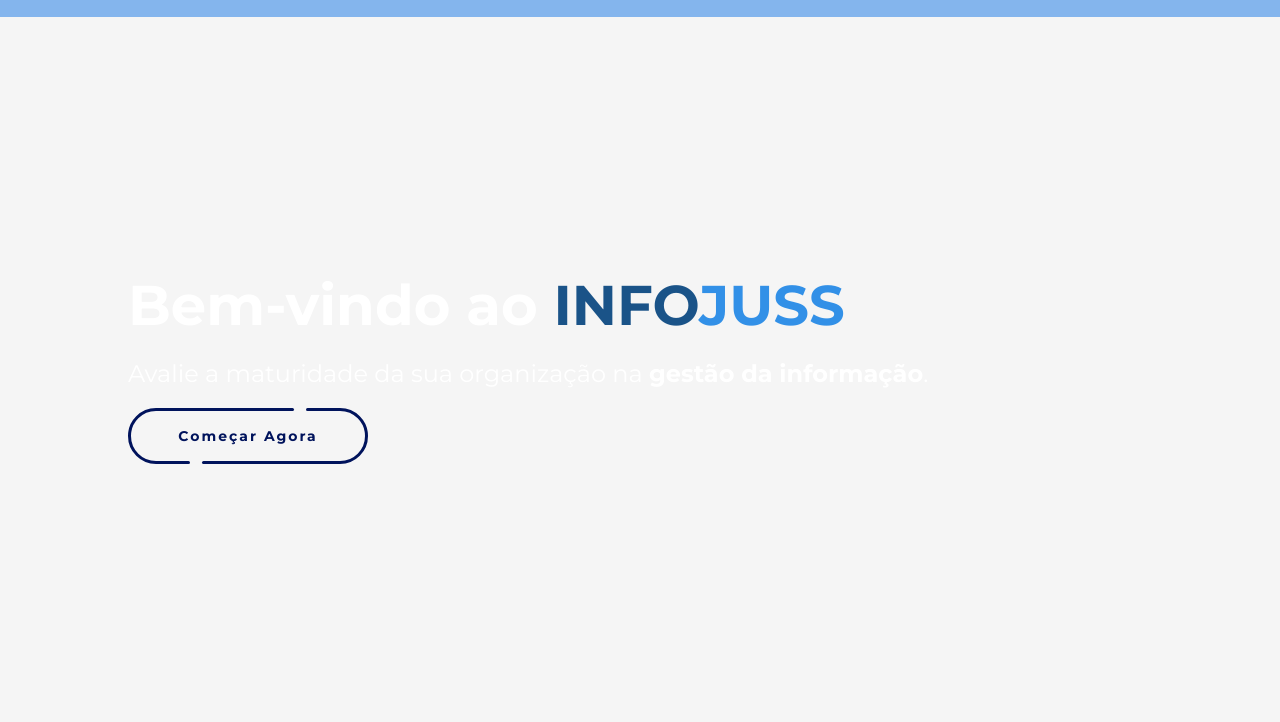
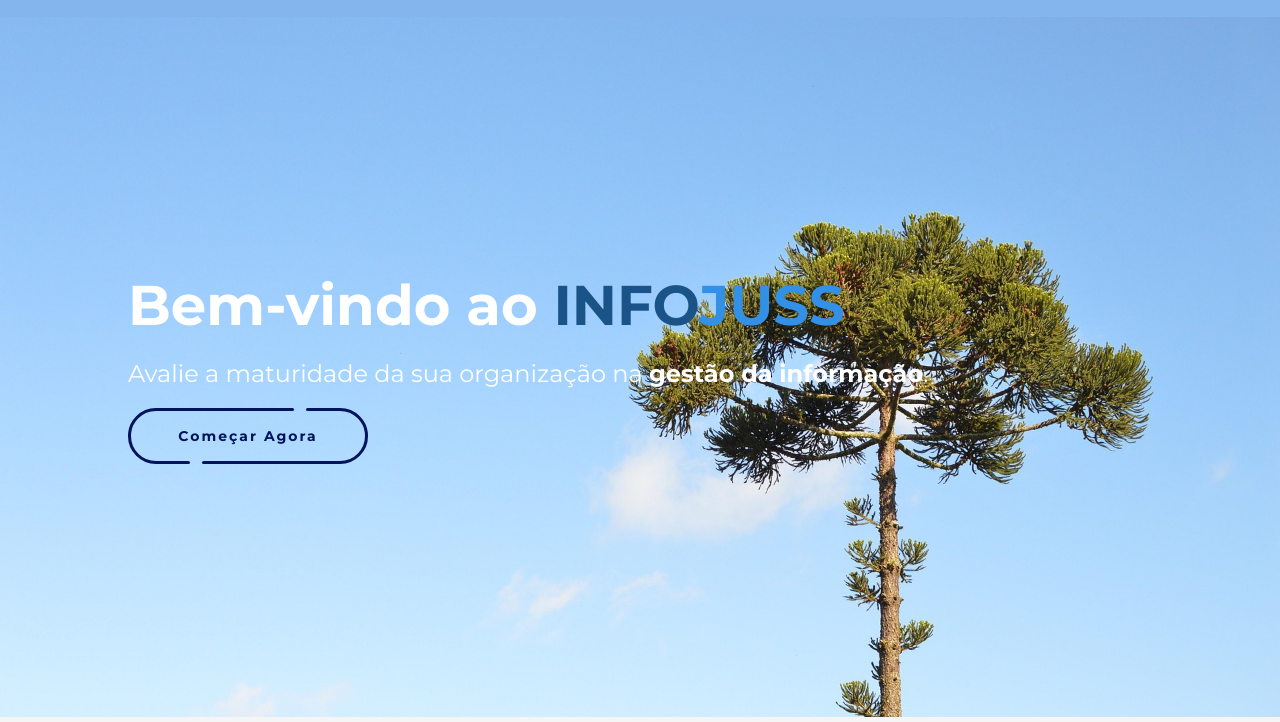
Before and after one commit to Thiago-cordeiro/front-end-Infojuss, a plain HTML site: page index.html in a window 1280 px wide. Shown: the part 78-800 px from the top of the page. Drawn offline with Linux system fonts and the light colour scheme; the site is published under a folder, as on GitHub Pages, so addresses that start at the root find nothing.

Commit message:
alterando imagens

```diff
--- a/css/index.css
+++ b/css/index.css
@@ -4,7 +4,7 @@
     justify-content: center;
     padding: 10%;
     height: calc(100vh - 100px);
-    background: url(/img/arvore.jpg) no-repeat  center;
+    background: url(../img/arvore.jpg) no-repeat  center;
     background-size: cover;
 }
 .content_hero_text{
--- a/index.html
+++ b/index.html
@@ -4,6 +4,7 @@
     <meta charset="UTF-8">
     <meta name="viewport" content="width=device-width, initial-scale=1.0">
     <title>INFOJUSS</title>
+    <link rel="shortcut icon" href="img/logo.png" type="image/x-icon">
     <link rel="stylesheet" href="css/global.css">
     <link rel="stylesheet" href="css/index.css">
 </head>
```
